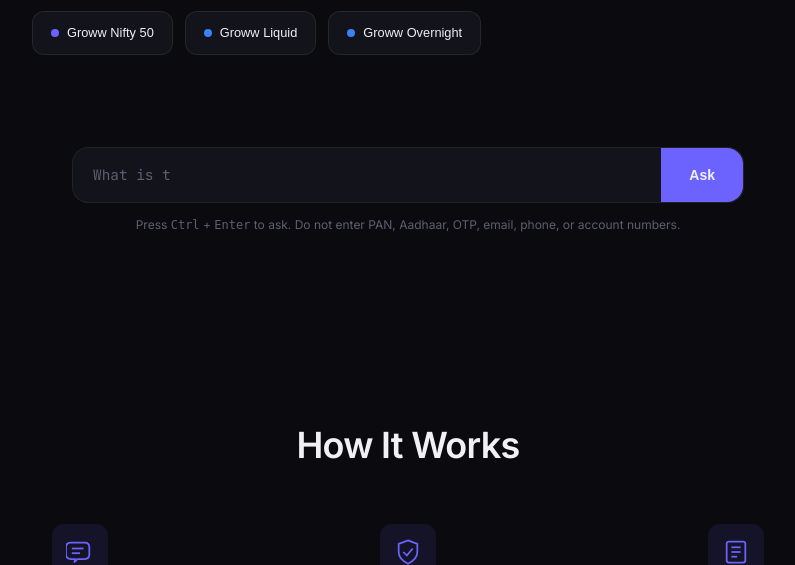
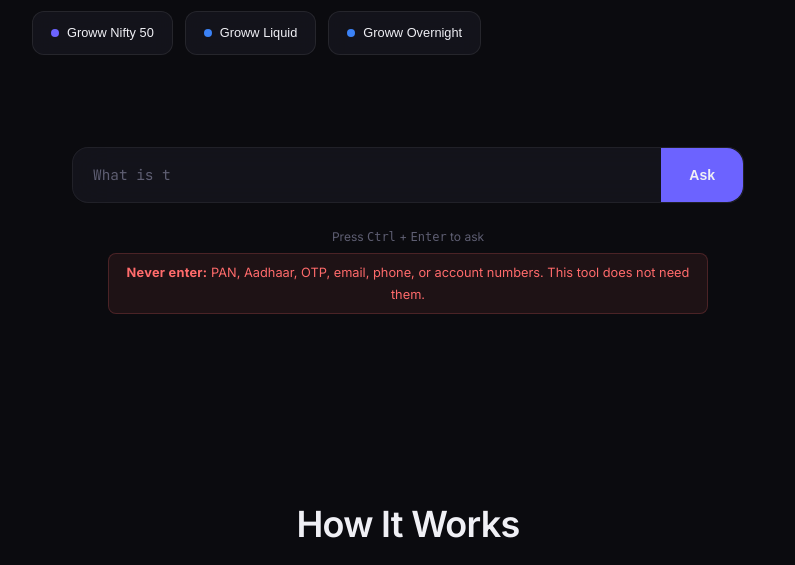
Before and after one commit to shreshthsinghal/groww-mf-faq-bot, a Flask app: page / in a window 1280 px wide. Shown: the part 821-1386 px from the top of the page, without its empty margins (232-1027 px from the left). Run offline with Flask 3, Linux system fonts and the light colour scheme; parts of the project's set-up code (start-up, migrations or seed data) failed here and were passed over.

Commit message:
Add beginner-friendly features and expanded model training
Frontend:
- Bold PII warning in coral/red box with strong tag
- Friendlier placeholder: 'Ask anything about Groww mutual funds...'
- Beginner-friendly cycling placeholders (What does lock-in mean?, etc.)

Model training v2:
- Expanded from 11 to 21 intent classes
- Added 10 definitional intents: define_expense_ratio, define_exit_load,
  define_sip, define_lockin, define_riskometer, define_benchmark,
  define_elss, define_mutual_fund, define_nav, define_direct_regular
- 525 training samples (up from 330)
- LinearSVC: 94.29% accuracy, 0.942 macro F1
- 14/15 smoke tests pass

Engine:
- Definitional queries route to explainer pages + LLM
- Predefined citation mapping for each definitional intent
- All 7 guidelines preserved: no advice, no performance, no PII,
  public sources only, max 3 sentences, one citation, last-updated footer

```diff
--- a/chatbot_engine.py
+++ b/chatbot_engine.py
@@ -132,6 +132,20 @@
     "sebi_riskometer": "https://investor.sebi.gov.in/riskometer.html",
     "sebi_exit_load": "https://investor.sebi.gov.in/exit_load.html",
     "sebi_mf_faq": "https://www.sebi.gov.in/sebi_data/faqfiles/sep-2024/1727242783639.pdf",
+}
+
+# Mapping from definitional intent to explainer page URL (for citation)
+DEFINE_CITATIONS = {
+    "define_expense_ratio": ("https://groww.in/p/expense-ratio", "Expense Ratio - Definition and Types", "Groww Topic Explainer"),
+    "define_exit_load": ("https://groww.in/p/exit-load-in-mutual-funds", "Exit Load in Mutual Funds", "Groww Topic Explainer"),
+    "define_sip": ("https://groww.in/p/sip-systematic-investment-plan", "SIP - Systematic Investment Plan", "Groww Topic Explainer"),
+    "define_lockin": ("https://groww.in/p/scheme-information-document", "Scheme Information Document (SID) - What is it", "Groww Topic Explainer"),
+    "define_riskometer": ("https://investor.sebi.gov.in/riskometer.html", "SEBI Investor - Understanding the Riskometer", "Regulator Explainer"),
+    "define_benchmark": ("https://groww.in/p/scheme-information-document", "Scheme Information Document (SID) - What is it", "Groww Topic Explainer"),
+    "define_elss": ("https://groww.in/mutual-funds/equity-funds/elss-funds", "ELSS Mutual Funds - What is ELSS Funds", "Groww Topic Explainer"),
+    "define_mutual_fund": ("https://groww.in/blog/what-are-mutual-funds", "What are Mutual Funds? Definitions, Types, Benefits", "Groww Blog"),
+    "define_nav": ("https://groww.in/p/scheme-information-document", "Scheme Information Document (SID) - What is it", "Groww Topic Explainer"),
+    "define_direct_regular": ("https://groww.in/blog/expense-ratio-different-regular-mutual-funds-direct-mutual-funds", "Difference in Expense Ratio Between Direct and Regular Mutual Funds", "Groww Blog"),
 }
 
 FACTSHEET_NOTE = "For scheme performance, please refer to the official factsheet PDF on the AMC website: https://www.growwmf.in/downloads/sid"
@@ -670,6 +684,51 @@
                 "route": "out_of_scope", "rule_triggered": "classifier_oos",
             }
 
+        # 3b. Definitional intent — retrieve from explainers + LLM
+        if intent.startswith("define_"):
+            # Retrieve from corpus (explainer pages are in the index)
+            retrieved = self.retrieve(query, top_k=5)
+            if not retrieved:
+                # Use the predefined citation even if retrieval fails
+                cit = DEFINE_CITATIONS.get(intent)
+                if cit:
+                    url, title, doctype = cit
+                    return {
+                        "query": query, "intent": intent,
+                        "answer": f"I can explain that, but let me point you to the official source for the full definition.\n\nLast updated from sources: {datetime.now(IST).strftime('%d %b %Y')}",
+                        "citation_url": url, "citation_title": title,
+                        "last_updated": datetime.now(IST).strftime("%d %b %Y"),
+                        "retrieved_chunk_ids": [],
+                        "route": "factual", "rule_triggered": None,
+                    }
+                return {
+                    "query": query, "intent": intent,
+                    "answer": "I can answer factual questions about Groww mutual fund schemes. For general definitions, please check the official explainer pages.",
+                    "citation_url": None, "citation_title": None,
+                    "last_updated": datetime.now(IST).strftime("%d %b %Y"),
+                    "retrieved_chunk_ids": [],
+                    "route": "out_of_scope", "rule_triggered": None,
+                }
+
+            # Use LLM to generate a definition from retrieved explainer chunks
+            answer, cit_url, cit_title = self.llm_answer(query, retrieved, intent)
+
+            # Always use the predefined explainer citation for definitional queries
+            # (more reliable than the retrieved chunk's URL which may be from a different page)
+            cit = DEFINE_CITATIONS.get(intent)
+            if cit:
+                cit_url, cit_title, _ = cit
+
+            return {
+                "query": query, "intent": intent,
+                "answer": answer,
+                "citation_url": cit_url,
+                "citation_title": cit_title,
+                "last_updated": datetime.now(IST).strftime("%d %b %Y"),
+                "retrieved_chunk_ids": [r["chunk_id"] for r in retrieved],
+                "route": "factual", "rule_triggered": None,
+            }
+
         # 4. Factual intent — retrieve + LLM
         retrieved = self.retrieve(query, top_k=8)
         if not retrieved:
--- a/static/app.js
+++ b/static/app.js
@@ -142,9 +142,10 @@
     if (!reduceMotion) {
       const placeholders = [
         'What is the expense ratio of Groww Large Cap?',
-        'Does Groww ELSS have a lock-in period?',
-        'What is the minimum SIP for Groww Value?',
-        'Show me Groww Nifty 50 benchmark...'
+        'What does lock-in period mean?',
+        'How much do I need to start a SIP?',
+        'What is a riskometer?',
+        'How do I download my statement?'
       ];
       let pIdx = 0, cIdx = 0, typing = true;
       function cyclePlaceholder() {
--- a/static/styles.css
+++ b/static/styles.css
@@ -543,6 +543,30 @@
   opacity: 0;
   animation: fadeIn 0.5s ease 2s forwards;
 }
+.input-warnings {
+  margin-top: 12px;
+  display: flex;
+  flex-direction: column;
+  gap: 6px;
+  align-items: center;
+}
+.pii-warning {
+  font-size: 0.8rem;
+  color: var(--accent-tertiary);
+  background: rgba(255, 107, 107, 0.08);
+  border: 1px solid rgba(255, 107, 107, 0.2);
+  border-radius: var(--r-sm);
+  padding: 8px 14px;
+  text-align: center;
+  max-width: 600px;
+  opacity: 0;
+  animation: fadeIn 0.5s ease 2s forwards;
+}
+.pii-warning strong {
+  color: var(--accent-tertiary);
+  font-weight: 700;
+  letter-spacing: 0.02em;
+}
 @keyframes fadeIn { to { opacity: 1; } }
 
 /* Loading dots */
--- a/templates/index.html
+++ b/templates/index.html
@@ -102,8 +102,8 @@
           type="text"
           id="askInput"
           class="input-field"
-          placeholder="Ask a factual question..."
-          aria-label="Ask a factual question about Groww mutual funds"
+          placeholder="Ask anything about Groww mutual funds..."
+          aria-label="Ask a question about Groww mutual funds"
           autocomplete="off"
           spellcheck="true">
         <button type="button" class="input-clear" id="clearBtn" aria-label="Clear input">
@@ -112,7 +112,10 @@
         <button type="submit" class="input-submit" id="askSubmit">Ask</button>
       </div>
     </form>
-    <p class="input-hint">Press <kbd>Ctrl</kbd> + <kbd>Enter</kbd> to ask. Do not enter PAN, Aadhaar, OTP, email, phone, or account numbers.</p>
+    <div class="input-warnings">
+      <p class="input-hint">Press <kbd>Ctrl</kbd> + <kbd>Enter</kbd> to ask</p>
+      <p class="pii-warning"><strong>Never enter:</strong> PAN, Aadhaar, OTP, email, phone, or account numbers. This tool does not need them.</p>
+    </div>
   </section>
 
   <!-- Conversation turns -->
```
Also changed, not shown: 3 other files.
